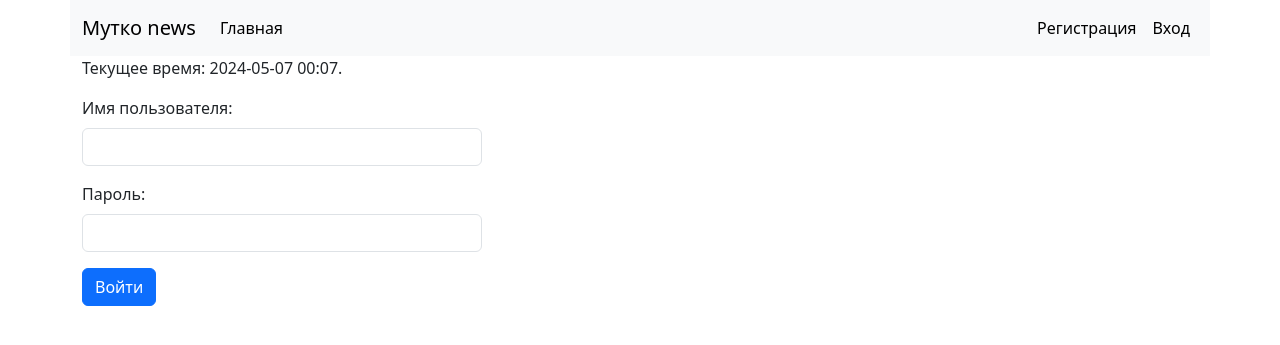
After one commit to Ross8390/sport_news, a Django app: page /user_login/ in a window 1280 px wide. The commit adds this page. Shown: the top 345 px of the page. Run offline with Django 5.2, Linux system fonts and the light colour scheme; some libraries are stand-ins or nearby versions.

Commit message:
add registrations

```diff
--- /dev/null
+++ b/sport_news/templates/sport_news/user_login.html
@@ -0,0 +1,17 @@
+{% extends 'base.html' %}
+{% load poll_extras %}
+{% block news %}
+<form method="POST" enctype="multipart/form-data">
+    {% csrf_token %}
+    <div class="mb-3">
+        <label for="id_username" class="form-label">{{form.username.label_tag}} </label>
+        <input type="text" name="username" class="form-control" style="width: 25rem" id=id_username>
+    </div>
+    <div class="mb-3">
+        <label for="id_password" class="form-label">{{form.password.label_tag}}</label>
+        <input type="password" name="password" id="id_password" class="form-control" style="width: 25rem">
+    </div>
+    </div>
+    <button type="submit" class="btn btn-primary">Войти</button>
+</form>
+{% endblock %}
--- a/sport_news/urls.py
+++ b/sport_news/urls.py
@@ -2,7 +2,7 @@
 from django.urls import path
 from django.views.generic import RedirectView
 
-from sport_news.views import NewsView, CategoryView, ArticleView, ArticleAdd
+from sport_news.views import NewsView, CategoryView, ArticleView, ArticleAdd, user_register, user_login, user_logout
 
 # urlpatterns = [
 #     path('', news_view, name='main'),
@@ -16,5 +16,8 @@
     path('', NewsView.as_view() , name='main'),
     path('category/<int:category_id>', CategoryView.as_view(), name='cat'),
     path('article/<int:article_id>', ArticleView.as_view(), name='art'),
-    path('add_article/', ArticleAdd.as_view(), name='add')
+    path('add_article/', ArticleAdd.as_view(), name='add'),
+    path('user_register/', user_register, name='register'),
+    path('user_login/', user_login, name='login'),
+    path('user_logout/', user_logout, name='logout'),
 ]
--- a/sport_news/views.py
+++ b/sport_news/views.py
@@ -1,3 +1,5 @@
+from django.contrib.auth import login, logout
+from django.contrib.auth.forms import UserCreationForm, AuthenticationForm
 from django.contrib.auth.mixins import LoginRequiredMixin
 from django.core.paginator import Paginator
 from django.db.models import F
@@ -140,3 +142,35 @@
         context = super().get_context_data(**kwargs)
         context['title'] = 'Добавление статьи'
         return context
+
+
+def user_register(request):
+    if request.method == 'POST':
+        use_form = UserCreationForm(request.POST)
+        for i in use_form:
+            print(i)
+        if use_form.is_valid():
+            use_form.save()
+            return redirect('main')
+    else:
+        use_form = UserCreationForm()
+    return render(request, 'sport_news/user_register.html', {'form': use_form})
+
+
+def user_login(request):
+    if request.method == 'POST':
+        use_form = AuthenticationForm(data=request.POST)
+        for i in use_form:
+            print(i)
+        if use_form.is_valid():
+            user = use_form.get_user()
+            login(request, user)
+            return redirect('main')
+    else:
+        use_form = AuthenticationForm()
+    return render(request, 'sport_news/user_login.html', {'form': use_form})
+
+
+def user_logout(request):
+    logout(request)
+    return redirect('login')
--- a/templates/inc/navbar.html
+++ b/templates/inc/navbar.html
@@ -6,13 +6,30 @@
             <span class="navbar-toggler-icon"></span>
         </button>
         <div class="collapse navbar-collapse" id="navbarNav">
-            <ul class="navbar-nav">
+            <ul class="navbar-nav me-auto mb-2 mb-lg-0">
                 <li class="nav-item">
                     <a class="nav-link active" aria-current="page" href="{% url 'main' %}">Главная</a>
                 </li>
                 {% if user.is_authenticated %}
                 <li class="nav-item">
-                    <a class="nav-link" href="{% url 'add' %}">Добавить новость</a>
+                    <a class="nav-link active" href="{% url 'add' %}">Добавить новость</a>
+                </li>
+                {% endif %}
+            </ul>
+            <ul class="navbar-nav">
+                {% if user.is_authenticated %}
+                <span class="navbar-text">
+                Добро пожаловать, {{user.username}}
+                </span>
+                <li class="nav-item">
+                    <a class="nav-link active" href="{% url 'logout' %}">Выйти</a>
+                </li>
+                {% else %}
+                <li class="nav-item">
+                    <a class="nav-link active" href="{% url 'register' %}">Регистрация</a>
+                </li>
+                <li class="nav-item">
+                    <a class="nav-link active" href="{% url 'login' %}">Вход</a>
                 </li>
                 {% endif %}
             </ul>
```
Also changed, not shown: sport_news/templates/sport_news/user_register.html (added, +23 -0 lines).
